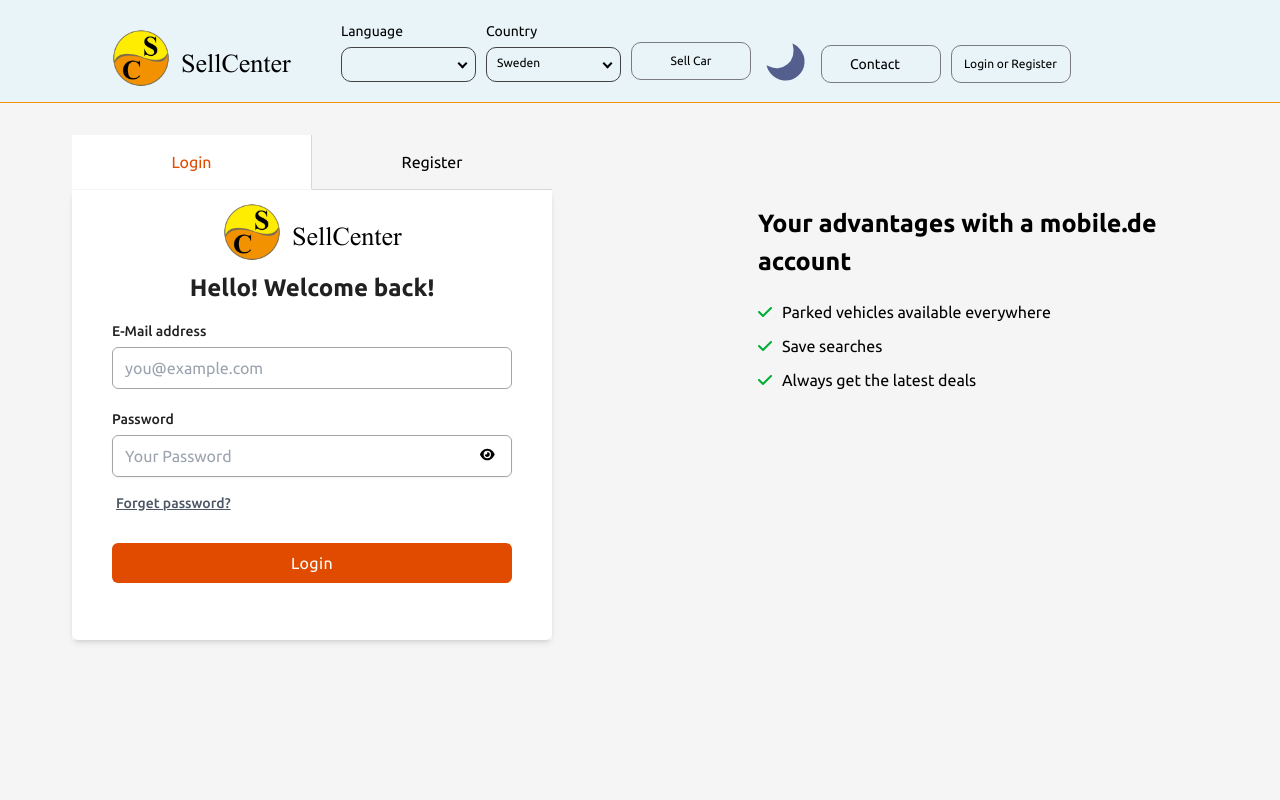
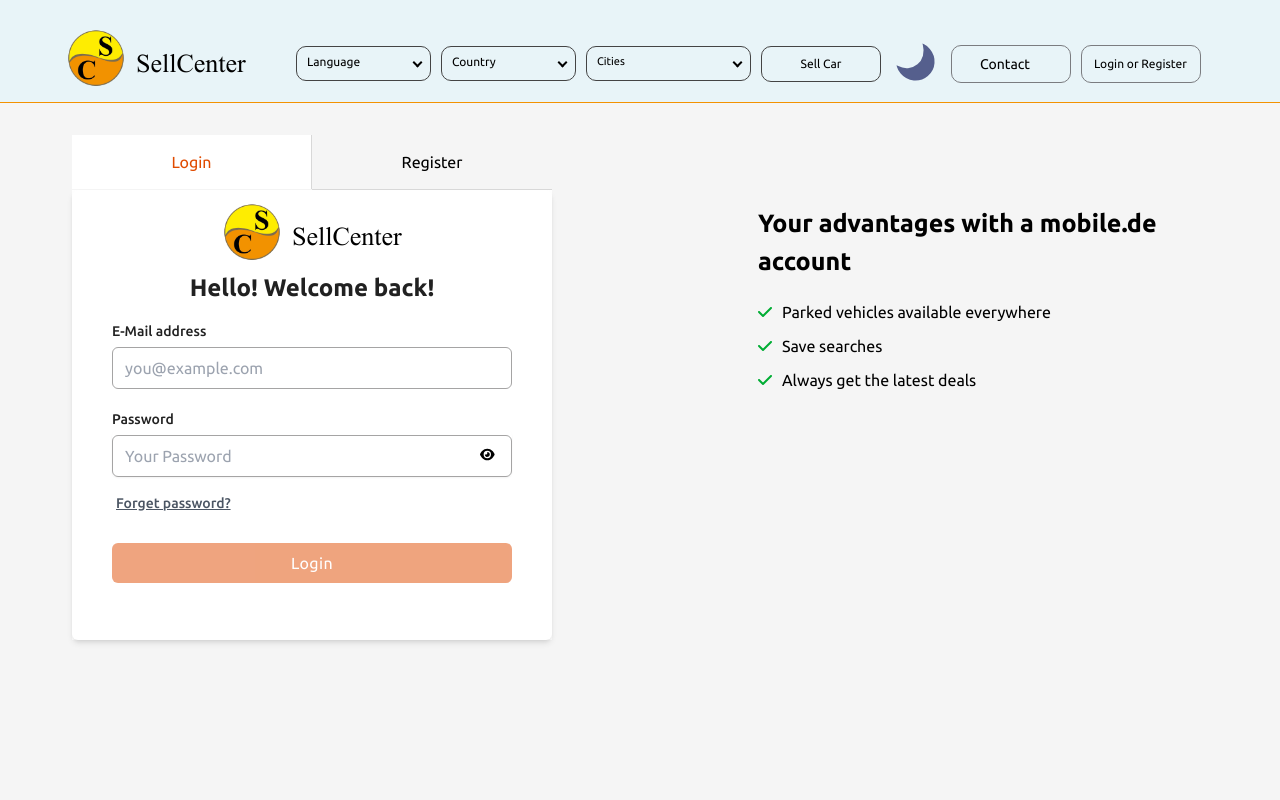
Before and after one commit to Deryjon/mobile-de, a Vue app: page /login in a window 1280 px wide. Shown: the top 800 px of the page. Built offline with nearby package versions, Linux system fonts and the light colour scheme; what vue3-geolocation would draw is missing.

Commit message:
feat: add (2023-08-28, 22:53)

```diff
--- a/src/layouts/FooterLayout/components/FooterActions.vue
+++ b/src/layouts/FooterLayout/components/FooterActions.vue
@@ -1,7 +1,6 @@
 <template>
   <div class="actions gap-[10px] items-center">
     <div class="language dropdown-container">
-      <h2 class="text-[14px]">Language</h2>
       <div class="input-container flex relative mt-[5px]">
         <div
           class="dropdown-input mark_input bg-transparent mark-select w-[200px] lg:w-[150px] xl:w-[170px] h-[35px] outline-none bg-white rounded-[10px] py-[6px] px-[10px] font-normal pr-[30px] text-[10px] lg:text-[12px]"
@@ -296,8 +295,8 @@
       language: null,
       isOpenCountry: false,
       isOpenLanguage: false,
-      inputValue: "",
-      inputCountry: "Sweden",
+      inputValue: "Language",
+      inputCountry: "Country",
       inputKilometer: "",
       inputPrice: "English",
       options: [],
@@ -370,9 +369,9 @@
   },
   created() {
     if (localStorage.getItem("lang") == null) {
-      localStorage.setItem("lang", "sw");
+      localStorage.setItem("lang", "en");
     } else if (localStorage.getItem("name") == null) {
-      localStorage.setItem("name", "Swedish");
+      localStorage.setItem("name", "Language");
     }
     this.language = localStorage.getItem("lang");
     this.inputValue = localStorage.getItem("name");
--- a/src/layouts/HeaderLayout/HeaderLayout.vue
+++ b/src/layouts/HeaderLayout/HeaderLayout.vue
@@ -2,7 +2,7 @@
   <header class=""
 	:class="{ 'bg-[#93b7c2]': isDarkMode, 'bg-[#e8f4f8]': !isDarkMode }"
 	>
-    <v-container class="flex z-50 items-center gap-[40px] w-[1110px] mx-auto"
+    <v-container class="flex z-50 items-center gap-[40px] w-[1440px] mx-auto"
 
 		>
       <HeaderLogo class="" />
--- a/src/layouts/HeaderLayout/components/HeaderActions.vue
+++ b/src/layouts/HeaderLayout/components/HeaderActions.vue
@@ -1,7 +1,6 @@
 <template>
-  <div class="actions gap-[10px] items-center">
+  <div class="actions gap-[10px] items-center mt-[20px]">
     <div class="language dropdown-container">
-      <h2 class="text-[14px]">Language</h2>
       <div class="input-container flex relative mt-[5px]">
         <div
           class="dropdown-input mark_input bg-transparent mark-select w-[200px] lg:w-[150px] xl:w-[135px] h-[35px] outline-none bg-white rounded-[10px] py-[6px] px-[10px] font-normal pr-[30px] text-[10px] lg:text-[12px]"
@@ -113,7 +112,7 @@
 
     <!--  -->
     <div class="country dropdown-container">
-      <h2 class="text-[14px]">Country</h2>
+
       <div class="input-container flex relative mt-[5px]">
         <div
           class="dropdown-input mark_input bg-transparent mark-select w-[200px] lg:w-[150px] xl:w-[135px] h-[35px] outline-none bg-white rounded-[10px] py-[6px] px-[10px] font-normal pr-[30px] text-[10px] lg:text-[12px]"
@@ -248,8 +247,7 @@
         </div>
       </ul>
     </div>
-    <div class="cities dropdown-container" v-show="showCities">
-      <h2 class="text-[14px]">Cities</h2>
+    <div class="cities dropdown-container" >
       <div class="input-container flex relative mt-[5px]">
         <div
           class="dropdown-input mark_input bg-transparent mark-select w-[200px] lg:w-[150px] xl:w-[165px] h-[35px] outline-none bg-white rounded-[10px] py-[6px] px-[10px] font-normal pr-[30px] text-[10px] lg:text-[11px]"
@@ -407,7 +405,7 @@
         </div> -->
     </div>
     <button
-      class="btn outline-none mt-[20px] rounded-[10px] w-[130px] lg:w-[120px] px-[2px] py-[6px] lg:py-[10px] lg:px-[5px] text-xs font-normal"
+      class="btn dropdown-input	 bg-transparent outline-none mt-[5px] rounded-[10px] w-[130px] lg:w-[120px] px-[2px] py-[3px] lg:py-[9px] lg:px-[5px] text-xs font-normal"
       :class="{ 'bg-white': isDarkMode, 'bg-gray-800': isDarkMode }"
     >
       {{ $t("message.header.sell") }}
@@ -437,15 +435,15 @@
       isCities: false,
       isOpenKilometer: false,
       isOpenPrice: false,
-      inputValue: "",
-      inputCountry: "Sweden",
+      inputValue: "Language",
+      inputCountry: "Country",
       selectedCity: "",
       inputKilometer: "",
-      inputPrice: "English",
+      inputPrice: "Language",
       options: [],
       filteredOptions: [],
       showCities: false,
-      selectedCities: [],
+      selectedCities: ["Cities"],
       citiesData: {
         Belgium: [
           "Brussels",
@@ -672,15 +670,14 @@
     },
     selectCountry(option) {
       this.inputCountry = option;
-      this.showCities = true;
       this.isOpen = false;
-      this.selectedCities = [];
+      this.selectedCities = [""];
     },
     //
     changeLanguage() {
       localStorage.setItem("lang", this.language);
       localStorage.setItem("name", this.inputValue);
-      localStorage.setItem("token", this.inputValue);
+      localStorage.setItem("token");
 
       window.location.reload();
     },
@@ -713,11 +710,11 @@
       this.isOpen = false;
     },
   },
-  created() {
+  mounted() {
     if (localStorage.getItem("lang") == null) {
-      localStorage.setItem("lang", "sw");
+      localStorage.setItem("lang", "en");
     } else if (localStorage.getItem("name") == null) {
-      localStorage.setItem("name", "Swedish");
+      localStorage.setItem("name", "Language");
     }
     this.language = localStorage.getItem("lang");
     this.inputValue = localStorage.getItem("name");
@@ -747,9 +744,6 @@
   background-color: #526d82;
 }
 
-.btn {
-  border: 1px solid #7b7c80;
-}
 
 .btn:hover {
   box-shadow: 0 0 2px 1px #6a6acc;
--- a/src/layouts/HeaderLayout/components/HeaderContact.vue
+++ b/src/layouts/HeaderLayout/components/HeaderContact.vue
@@ -1,6 +1,6 @@
 <template>
   <button
-    class="btn rounded-[10px] w-[130px] lg:w-[90px] xl:w-[120px] px-[10px] py-[6px] lg:py-[6px] lg:px-[15px] xl:px-[28px] text-base lg:text-[14px] font-normal  lg:mt-[25px] text-center"
+    class="btn bg-transparent rounded-[10px] w-[130px] lg:w-[90px] xl:w-[120px] px-[10px] py-[6px] lg:py-[6px] lg:px-[15px] xl:px-[28px] text-base lg:text-[14px] font-normal  lg:mt-[25px] text-center"
     :class="{ 'bg-white': isDarkMode, 'bg-gray-800': isDarkMode }"
   >
     {{ $t("message.header.contact") }}
--- a/src/layouts/HeaderLayout/components/HeaderLogout.vue
+++ b/src/layouts/HeaderLayout/components/HeaderLogout.vue
@@ -1,7 +1,7 @@
 <template>
   <button
 	v-if="!hasToken"
-    class="btn outline-none rounded-[10px] w-[130px] lg:w-[120px] px-[10px] py-[6px] lg:py-[10px] lg:px-[12px] text-xs font-normal lg:mt-[25px]"
+    class="btn bg-transparent outline-none rounded-[10px] w-[130px] lg:w-[120px] px-[10px] py-[6px] lg:py-[10px] lg:px-[12px] text-xs font-normal lg:mt-[25px]"
     :class="{ 'bg-white': isDarkMode, 'bg-gray-800': isDarkMode }"
     @click="gotoLogin"
   >
--- a/src/views/LogoutPage/components/FormLogin.vue
+++ b/src/views/LogoutPage/components/FormLogin.vue
@@ -107,8 +107,10 @@
                 </p>
                 <button
                   type="submit"
+									:disabled="!isFormRegisterValid"
                   class="w-full px-4 py-2 tracking-wide text-white transition-colors duration-200 transform bg-[#e04b00] rounded-md mt-[30px]"
                   @click="LoginUser(email, password)"
+									:class="{ 'opacity-50': !isFormRegisterValid }"
                 >
                   Login
                 </button>
@@ -230,9 +232,9 @@
                 <button
                   @click="createNewUser(email, password)"
                   type="submit"
-                  :disabled="!isFormValid"
+                  :disabled="!isFormRegisterValid"
                   class="w-full px-4 py-2 tracking-wide text-white transition-colors duration-200 transform bg-[#e04b00] rounded-md mt-[20px]"
-									:class="{ 'opacity-50': !isFormValid }"
+									:class="{ 'opacity-50': !isFormRegisterValid }"
                 >
                   Register
                 </button>
@@ -318,8 +320,11 @@
   },
   components: { HeaderLogo, RightTabComponent },
   computed: {
-    isFormValid() {
+    isFormRegisterValid() {
       return this.isEmailValid && this.isPasswordValid && this.isChecked;
+    },
+    isFormLoginValid() {
+      return this.isEmailValid && this.isPasswordValid
     },
   },
 };
```
